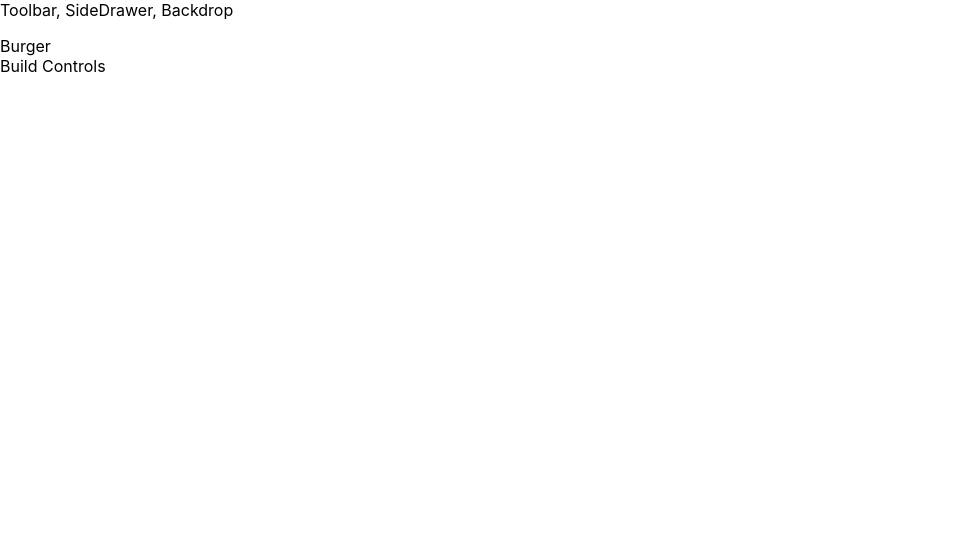
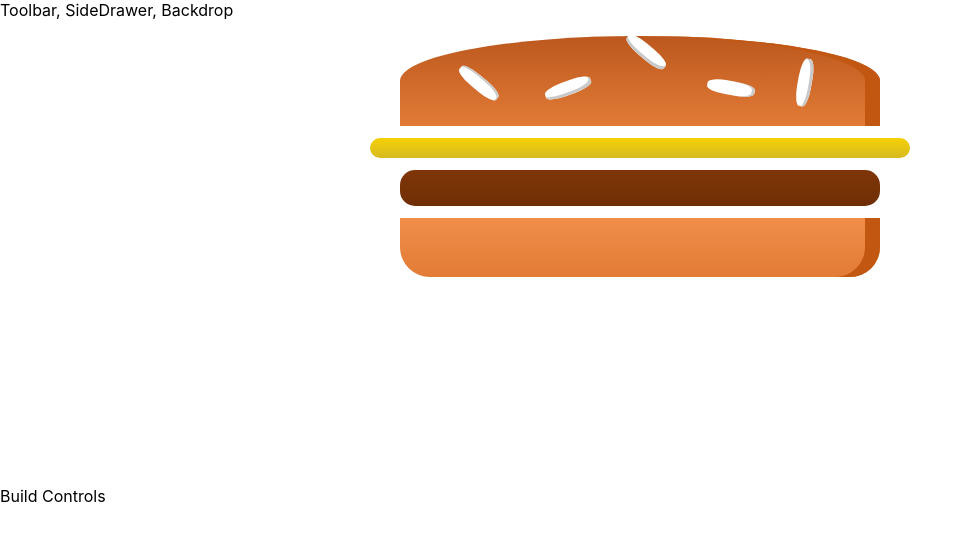
Before and after one commit to RODRIGODRR/ReactTesting, a React app: page / in a window 1280 px wide. Shown: the top 540 px of the page, without its empty margins (0-972 px from the left). Built offline with nearby package versions, Linux system fonts and the light colour scheme.

Commit message:
Adicionando burger renderizado

```diff
--- a/src/components/Burger/Burger.js
+++ b/src/components/Burger/Burger.js
@@ -0,0 +1,17 @@
+import React from 'react';
+
+import classes from './Burger.module.css';
+import BurgerIngredient from './BurgerIngredient/BurgerIngredient';
+
+const burger = (props) => {
+    return (
+        <div className={classes.Burger}>
+            <BurgerIngredient type="bread-top" />
+            <BurgerIngredient type="cheese" />
+            <BurgerIngredient type="meat" />
+            <BurgerIngredient type="bread-bottom" />
+        </div>
+    );
+};
+
+export default burger;
--- /dev/null
+++ b/src/components/Burger/Burger.module.css
@@ -0,0 +1,29 @@
+.Burger {
+    width: 600px;
+    margin: auto;
+    height: 450px;
+    /* overflow: scroll; */
+    font-weight: bold;
+    font-size: 1.2rem;
+}
+
+/* @media (min-width: 1000px) and (min-height: 700px){
+    .Burger{
+        width: 700px;
+        height: 600px;
+    }
+}
+
+@media (min-width: 500px) and (min-height: 401px){
+    .Burger{
+        width: 450px;
+        height: 400px;
+    }
+}
+
+@media (min-width: 500px) and (min-height: 400px){
+    .Burger{
+        width: 350px;
+        height: 300px;
+    }
+} */
--- a/src/containers/BurgerBuilder/BurgerBuilder.js
+++ b/src/containers/BurgerBuilder/BurgerBuilder.js
@@ -1,12 +1,13 @@
 import React, { Component } from 'react';
 
 import Aux from '../../hoc/Auxx';
+import Burger from '../../components/Burger/Burger';
 
 class BurgerBuilder extends Component{
     render(){
         return(
             <Aux>
-                <div>Burger</div>
+                <Burger />
                 <div>Build Controls</div>
             </Aux>
         );
```
